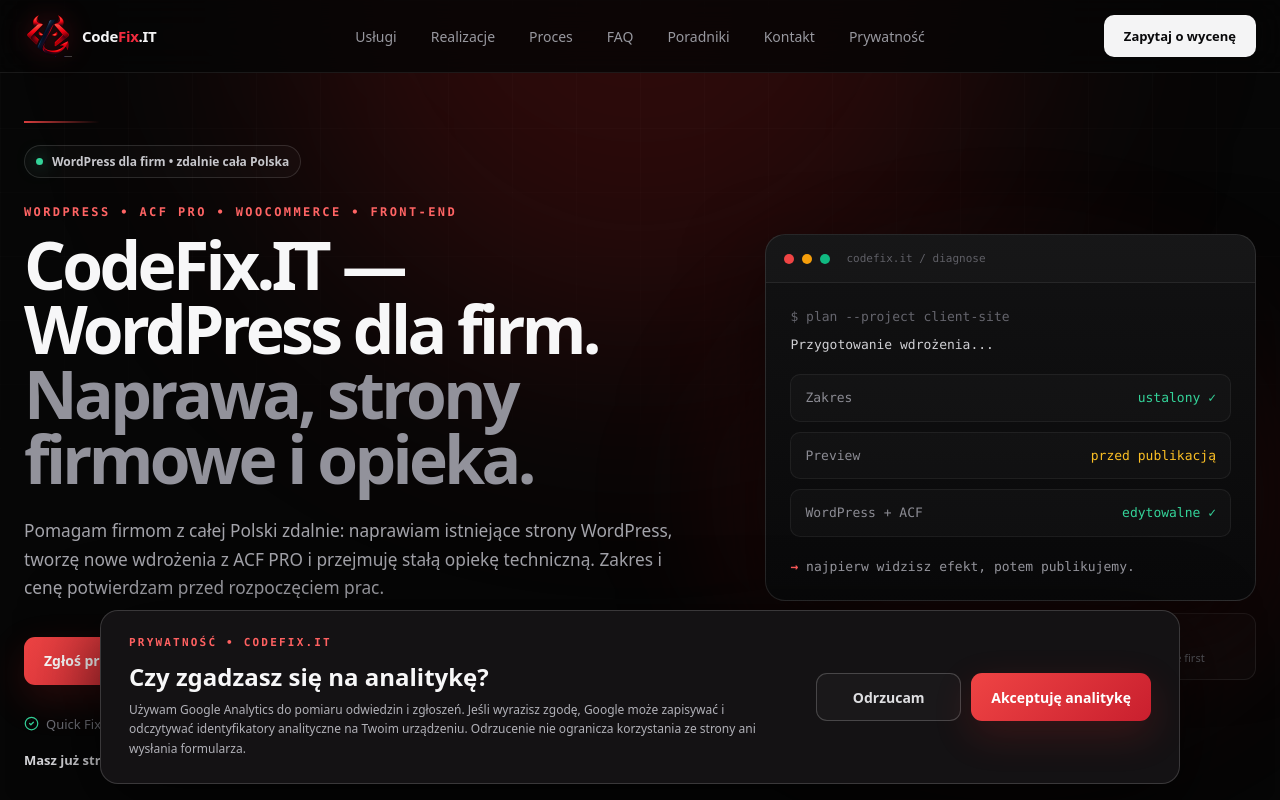
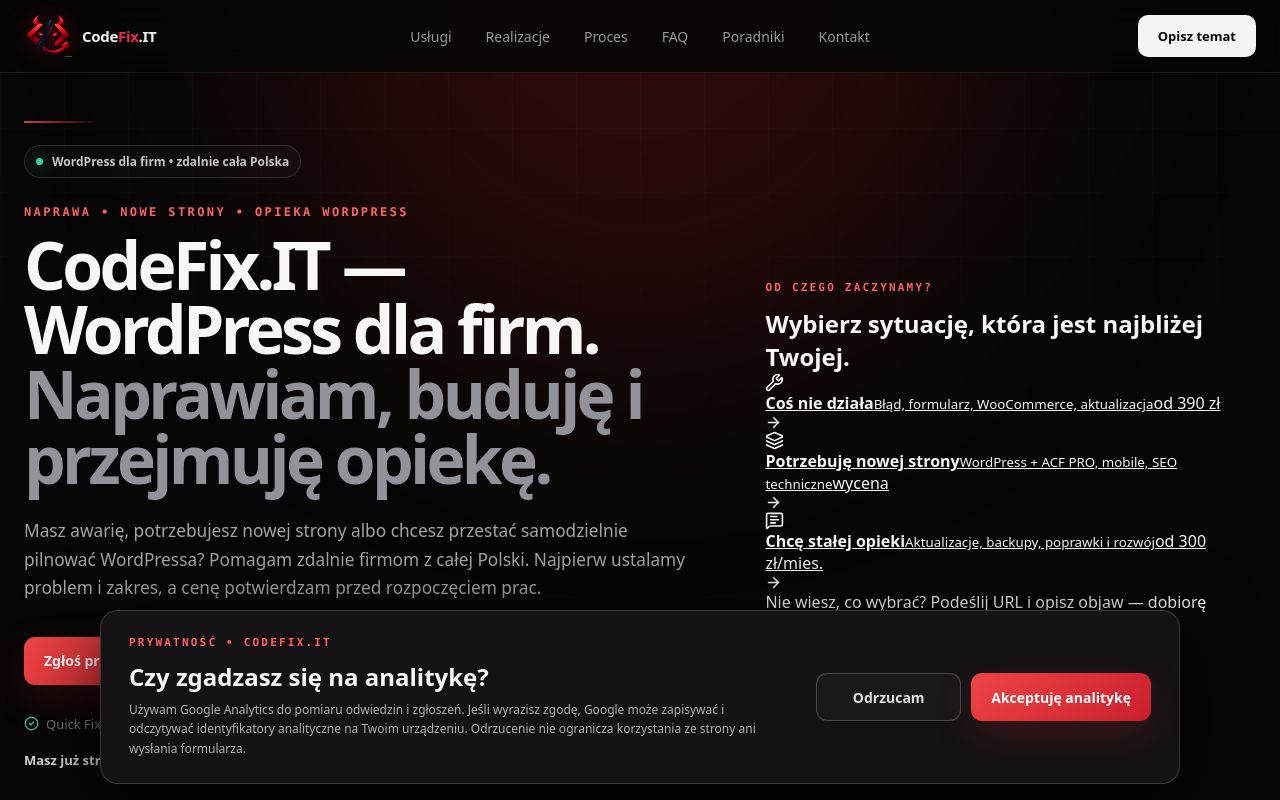
Before and after one commit to wwwCodeFixIT/CodeFix.IT---Portfolio-Short, a React (Vite) app: page / in a window 1280 px wide. Shown: the top 800 px of the page. Built offline with nearby package versions, Linux system fonts and the light colour scheme.

Commit message:
Stage 12C: turn homepage hero into service-choice conversion flow

```diff
--- a/src/pages/HomepageV1.tsx
+++ b/src/pages/HomepageV1.tsx
@@ -1,4 +1,4 @@
-import { useState } from 'react';
+import { useRef, useState } from 'react';
 import type { FormEvent } from 'react';
 import {
   ArrowRight,
@@ -157,11 +157,40 @@ export function HomepageV1() {
   const [formStartedAt, setFormStartedAt] = useState(() => Date.now());
   const [selectedService, setSelectedService] = useState(initialServiceFromUrl);
   const [attribution] = useState(captureSessionAttribution);
+  const formStartTracked = useRef(false);
 
-  function chooseService(service: string) {
+  function trackHomepageEvent(eventName: string, parameters: Record<string, string> = {}) {
+    const analyticsWindow = window as Window & {
+      gtag?: (...args: unknown[]) => void;
+      codefixAnalyticsAllowed?: boolean;
+    };
+    if (!analyticsWindow.codefixAnalyticsAllowed) return;
+    analyticsWindow.gtag?.('event', eventName, {
+      event_category: 'homepage_funnel',
+      page_path: '/',
+      ...parameters,
+    });
+  }
+
+  function chooseService(service: string, placement?: string) {
     setSelectedService(service);
     setFormMessage('');
     setFormState('idle');
+
+    if (placement) {
+      trackHomepageEvent('homepage_service_choice', {
+        service,
+        placement,
+      });
+    }
+  }
+
+  function handleFormStart() {
+    if (formStartTracked.current) return;
+    formStartTracked.current = true;
+    trackHomepageEvent('lead_form_start', {
+      service: selectedService || 'not_selected',
+    });
   }
   const [consentChoice, setConsentChoice] = useState<'accepted' | 'rejected' | null>(() => {
     const value = (window as Window & { codefixConsentChoice?: string | null }).codefixConsentChoice;
@@ -189,6 +218,9 @@ export function HomepageV1() {
 
     setFormState('submitting');
     setFormMessage('');
+    trackHomepageEvent('lead_form_submit_attempt', {
+      service: service || 'not_selected',
+    });
 
     try {
       const response = await fetch(leadApiUrl, {
@@ -229,6 +261,9 @@ export function HomepageV1() {
       setFormState('success');
       setFormMessage('Dzięki — zapytanie trafiło do CodeFix.IT. Odpowiem po krótkiej analizie tematu.');
     } catch (error) {
+      trackHomepageEvent('lead_form_error', {
+        service: service || 'not_selected',
+      });
       const message = error instanceof Error ? error.message : 'Nie udało się wysłać formularza.';
       setFormState('error');
       setFormMessage(message);
@@ -248,11 +283,14 @@ export function HomepageV1() {
             <a href="#faq">FAQ</a>
             <a href="/poradniki">Poradniki</a>
             <a href="#contact">Kontakt</a>
-            <a href="/polityka-prywatnosci">Prywatność</a>
           </nav>
 
-          <a href="#contact" className="cf-nav-cta">
-            Zapytaj o wycenę
+          <a
+            href="#contact"
+            className="cf-nav-cta"
+            onClick={() => trackHomepageEvent('homepage_cta_click', { placement: 'nav' })}
+          >
+            Opisz temat
           </a>
         </div>
       </header>
@@ -265,26 +303,26 @@ export function HomepageV1() {
               WordPress dla firm • zdalnie cała Polska
             </div>
 
-            <p className="cf-stack-label">WordPress • ACF PRO • WooCommerce • Front-end</p>
+            <p className="cf-stack-label">Naprawa • nowe strony • opieka WordPress</p>
 
             <h1 className="cf-title">
               CodeFix.IT — WordPress dla firm.
-              <span className="cf-title-muted">Naprawa, strony firmowe i opieka.</span>
+              <span className="cf-title-muted">Naprawiam, buduję i przejmuję opiekę.</span>
             </h1>
 
             <p className="cf-lead">
-              Pomagam firmom z całej Polski zdalnie: naprawiam istniejące strony WordPress,
-              tworzę nowe wdrożenia z ACF PRO i przejmuję stałą opiekę techniczną. Zakres i cenę potwierdzam przed rozpoczęciem prac.
+              Masz awarię, potrzebujesz nowej strony albo chcesz przestać samodzielnie pilnować WordPressa?
+              Pomagam zdalnie firmom z całej Polski. Najpierw ustalamy problem i zakres, a cenę potwierdzam przed rozpoczęciem prac.
             </p>
 
             <div className="cf-actions">
               <a href="#contact" className="cf-button cf-button-primary"
-                onClick={() => chooseService(quickFixService)}>
+                onClick={() => chooseService(quickFixService, 'hero_primary')}>
                 Zgłoś problem WordPress
                 <ArrowRight size={17} aria-hidden="true" />
               </a>
               <a href="#contact" className="cf-button cf-button-secondary"
-                onClick={() => chooseService(businessSiteService)}>
+                onClick={() => chooseService(businessSiteService, 'hero_secondary')}>
                 Wyceń stronę firmową
               </a>
             </div>
@@ -300,65 +338,68 @@ export function HomepageV1() {
               </span>
               <span className="cf-proof-item">
                 <CheckCircle2 size={15} aria-hidden="true" />
-                Odpowiedź zwykle do 1 dnia roboczego
+                Zdalnie w całej Polsce
               </span>
             </div>
             <a href="#contact" className="cf-mini-audit-link"
-              onClick={() => chooseService(miniAuditService)}>
+              onClick={() => chooseService(miniAuditService, 'hero_mini_audit')}>
               Masz już stronę? Wyślij URL — sprawdzę 3 techniczne punkty
               <ArrowRight size={15} aria-hidden="true" />
             </a>
           </div>
 
-          <div className="cf-terminal-wrap">
-            <div className="cf-terminal cf-terminal-polished">
-              <div className="cf-terminal-bar">
-                <span className="cf-dot cf-dot-red" />
-                <span className="cf-dot cf-dot-yellow" />
-                <span className="cf-dot cf-dot-green" />
-                <span className="cf-terminal-title">codefix.it / diagnose</span>
-              </div>
+          <aside className="cf-hero-paths" aria-labelledby="cf-hero-paths-title">
+            <p className="cf-section-kicker">Od czego zaczynamy?</p>
+            <h2 id="cf-hero-paths-title">Wybierz sytuację, która jest najbliżej Twojej.</h2>
 
-              <div className="cf-terminal-body">
-                <div className="cf-command">$ plan --project client-site</div>
-                <p className="cf-terminal-copy">Przygotowanie wdrożenia...</p>
+            <div className="cf-hero-path-list">
+              <a
+                href="#contact"
+                className="cf-hero-path"
+                onClick={() => chooseService(quickFixService, 'hero_path_quickfix')}
+              >
+                <span className="cf-hero-path-icon"><Wrench size={19} aria-hidden="true" /></span>
+                <span className="cf-hero-path-copy">
+                  <strong>Coś nie działa</strong>
+                  <small>Błąd, formularz, WooCommerce, aktualizacja</small>
+                </span>
+                <span className="cf-hero-path-price">od 390 zł</span>
+                <ArrowRight size={17} aria-hidden="true" />
+              </a>
 
-                <div className="cf-diagnostic-list">
-                  <div className="cf-diagnostic-row">
-                    <span>Zakres</span>
-                    <span className="cf-status-green">ustalony ✓</span>
-                  </div>
-                  <div className="cf-diagnostic-row">
-                    <span>Preview</span>
-                    <span className="cf-status-yellow">przed publikacją</span>
-                  </div>
-                  <div className="cf-diagnostic-row">
-                    <span>WordPress + ACF</span>
-                    <span className="cf-status-green">edytowalne ✓</span>
-                  </div>
-                </div>
+              <a
+                href="#contact"
+                className="cf-hero-path"
+                onClick={() => chooseService(businessSiteService, 'hero_path_business_site')}
+              >
+                <span className="cf-hero-path-icon"><Layers3 size={19} aria-hidden="true" /></span>
+                <span className="cf-hero-path-copy">
+                  <strong>Potrzebuję nowej strony</strong>
+                  <small>WordPress + ACF PRO, mobile, SEO techniczne</small>
+                </span>
+                <span className="cf-hero-path-price">wycena</span>
+                <ArrowRight size={17} aria-hidden="true" />
+              </a>
 
-                <p className="cf-terminal-result">
-                  <strong>→</strong> najpierw widzisz efekt, potem publikujemy.
-                </p>
-              </div>
+              <a
+                href="#contact"
+                className="cf-hero-path"
+                onClick={() => chooseService(careService, 'hero_path_care')}
+              >
+                <span className="cf-hero-path-icon"><MessageSquareText size={19} aria-hidden="true" /></span>
+                <span className="cf-hero-path-copy">
+                  <strong>Chcę stałej opieki</strong>
+                  <small>Aktualizacje, backupy, poprawki i rozwój</small>
+                </span>
+                <span className="cf-hero-path-price">od 300 zł/mies.</span>
+                <ArrowRight size={17} aria-hidden="true" />
+              </a>
             </div>
 
-            <div className="cf-metrics" aria-label="Standard techniczny">
-              <div className="cf-metric">
-                <strong>Preview</strong>
-                <span>przed produkcją</span>
-              </div>
-              <div className="cf-metric">
-                <strong>CI/CD</strong>
-                <span>automatyczne checki</span>
-              </div>
-              <div className="cf-metric">
-                <strong>CWV</strong>
-                <span>performance first</span>
-              </div>
-            </div>
-          </div>
+            <p className="cf-hero-path-help">
+              Nie wiesz, co wybrać? Podeślij URL i opisz objaw — dobiorę najkrótszą sensowną ścieżkę.
+            </p>
+          </aside>
         </section>
 
         <section id="services" className="cf-section cf-section-bordered">
@@ -399,7 +440,7 @@ export function HomepageV1() {
                       <ArrowRight size={15} aria-hidden="true" />
                     </a>
                     <a href="#contact" className="cf-card-link"
-                      onClick={() => chooseService(service)}>
+                      onClick={() => chooseService(service, 'service_card')}>
                       {cta ?? 'Omów zakres'}
                       <ArrowRight size={15} aria-hidden="true" />
                     </a>
@@ -457,7 +498,7 @@ export function HomepageV1() {
                 <span>krótka odpowiedź</span>
               </div>
               <a href="#contact" className="cf-button cf-button-primary"
-                onClick={() => chooseService(miniAuditService)}>
+                onClick={() => chooseService(miniAuditService, 'revenue_strip')}>
                 Poproś o mini-ocenę
                 <ArrowRight size={17} aria-hidden="true" />
               </a>
@@ -640,7 +681,7 @@ export function HomepageV1() {
                   Zgłoszenie trafia bezpośrednio do mojego CRM
                 </div>
 
-                <form className="cf-lead-form" onSubmit={handleLeadSubmit}>
+                <form className="cf-lead-form" onSubmit={handleLeadSubmit} onFocusCapture={handleFormStart}>
                   <div className="cf-form-row">
                     <label>
                       <span>Imię / firma</span>
@@ -715,6 +756,10 @@ export function HomepageV1() {
                     {formState === 'submitting' ? 'Wysyłam…' : 'Wyślij zapytanie'}
                     {formState !== 'submitting' && <ArrowRight size={17} aria-hidden="true" />}
                   </button>
+
+                  <p className="cf-home-form-reassurance">
+                    Bez zobowiązań — najpierw dostaniesz odpowiedź z proponowanym zakresem i kolejnym krokiem.
+                  </p>
 
                   <p className="cf-form-privacy">
                     Wysyłając formularz, przekazujesz dane potrzebne do obsługi zapytania.
```
